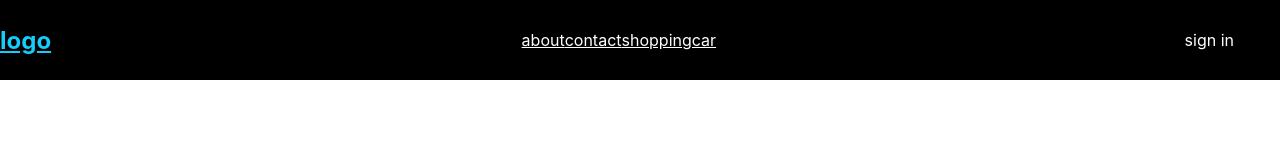
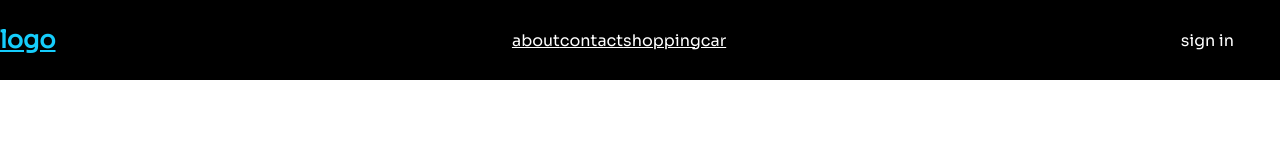
Before and after one commit to rob49157/final_corazon_page, a React (Create React App) app in the folder root/: page / in a window 1280 px wide. Shown: the top 160 px of the page. Built offline with nearby package versions, Linux system fonts and the light colour scheme.

Commit message:
navbar style

```diff
--- a/root/src/App.css
+++ b/root/src/App.css
@@ -1,38 +1,9 @@
-.App {
-  text-align: center;
+@import url('https://fonts.googleapis.com/css2?family=Sora&display=swap');
+
+*{
+  font-family:'Sora', sans-serif;
+  box-sizing: border-box;
+  margin: 0;
+  padding: 0;
+
 }
-
-.App-logo {
-  height: 40vmin;
-  pointer-events: none;
-}
-
-@media (prefers-reduced-motion: no-preference) {
-  .App-logo {
-    animation: App-logo-spin infinite 20s linear;
-  }
-}
-
-.App-header {
-  background-color: #282c34;
-  min-height: 100vh;
-  display: flex;
-  flex-direction: column;
-  align-items: center;
-  justify-content: center;
-  font-size: calc(10px + 2vmin);
-  color: white;
-}
-
-.App-link {
-  color: #61dafb;
-}
-
-@keyframes App-logo-spin {
-  from {
-    transform: rotate(0deg);
-  }
-  to {
-    transform: rotate(360deg);
-  }
-}
```
